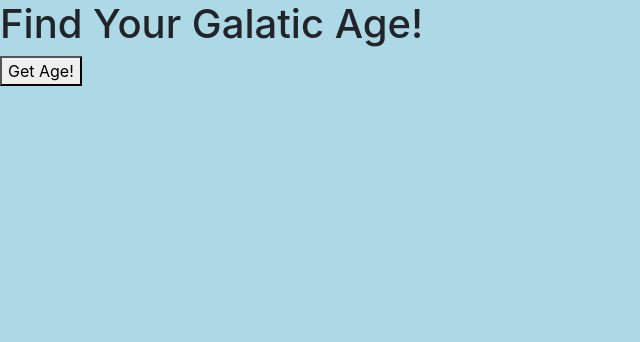
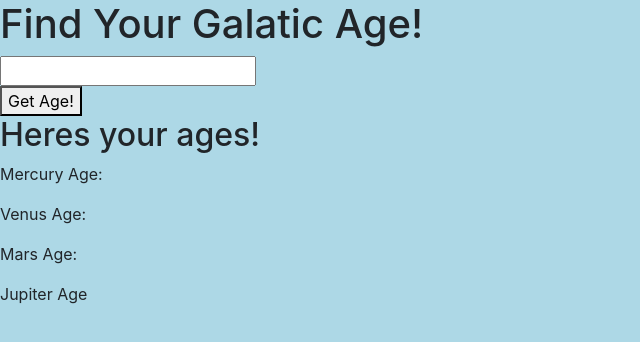
Before and after one commit to aldeling/galatic-age-calculator, a website built with webpack: page src/index.html in a window 1280 px wide. Shown: the whole page, without its empty margins (0-640 px from the left). Built offline with nearby package versions, Linux system fonts and the light colour scheme.

Commit message:
add info output in html

```diff
--- a/src/index.html
+++ b/src/index.html
@@ -6,7 +6,13 @@
 <body>
   <h1>Find Your Galatic Age!</h1>
     <form>
+      <input type="text" id="number"><br>
       <button type=submit>Get Age!</button>
     </form>
+  <h2> Heres your ages!</h2>
+  <p>Mercury Age: <span id="ageOne"></span></p>
+  <p>Venus Age: <span id="ageTwo"></span></p>
+  <p>Mars Age: <span id="ageThree"></span></p>
+  <p>Jupiter Age <span id="ageFour"></span></p>
 </body>
 </html>
```
